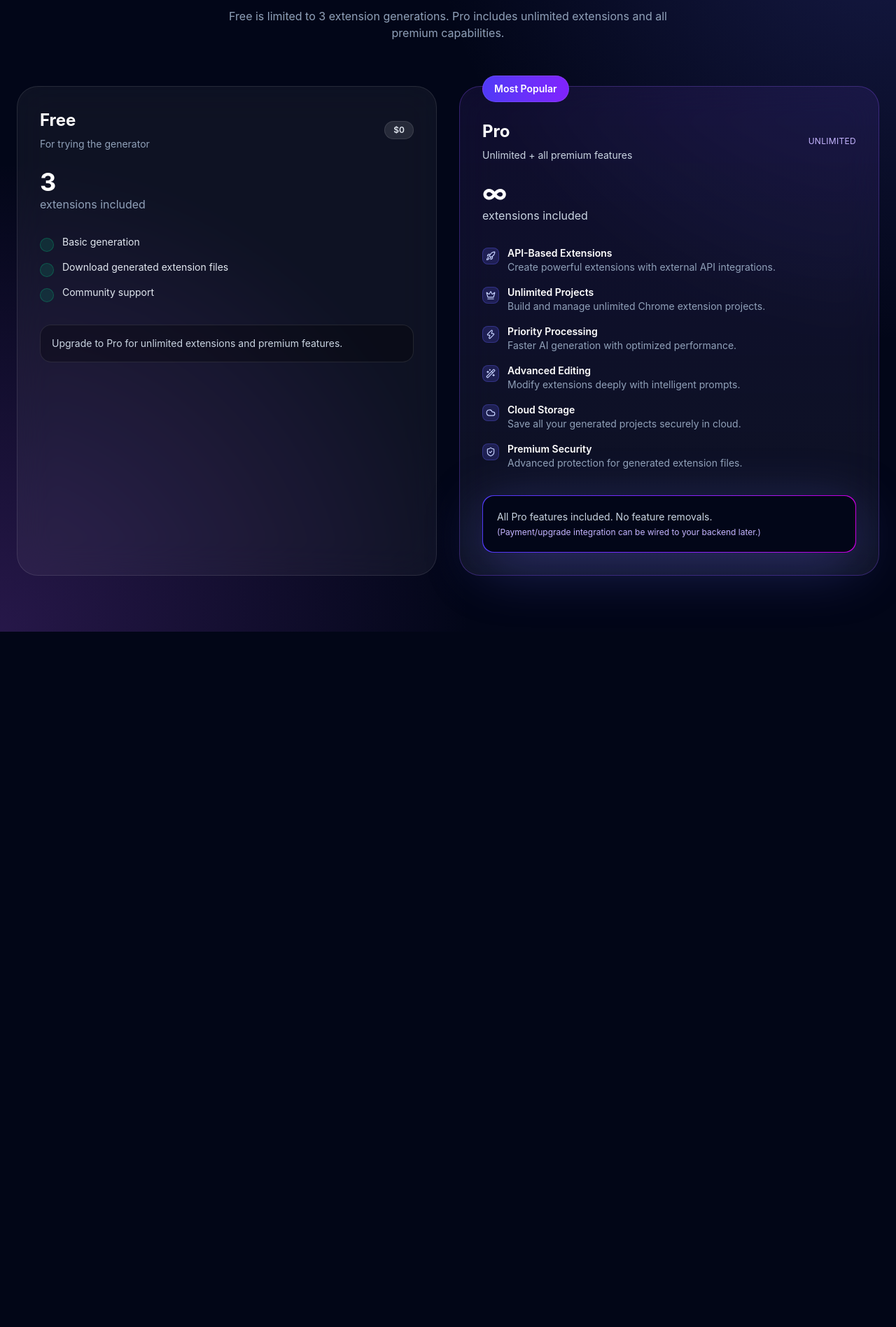
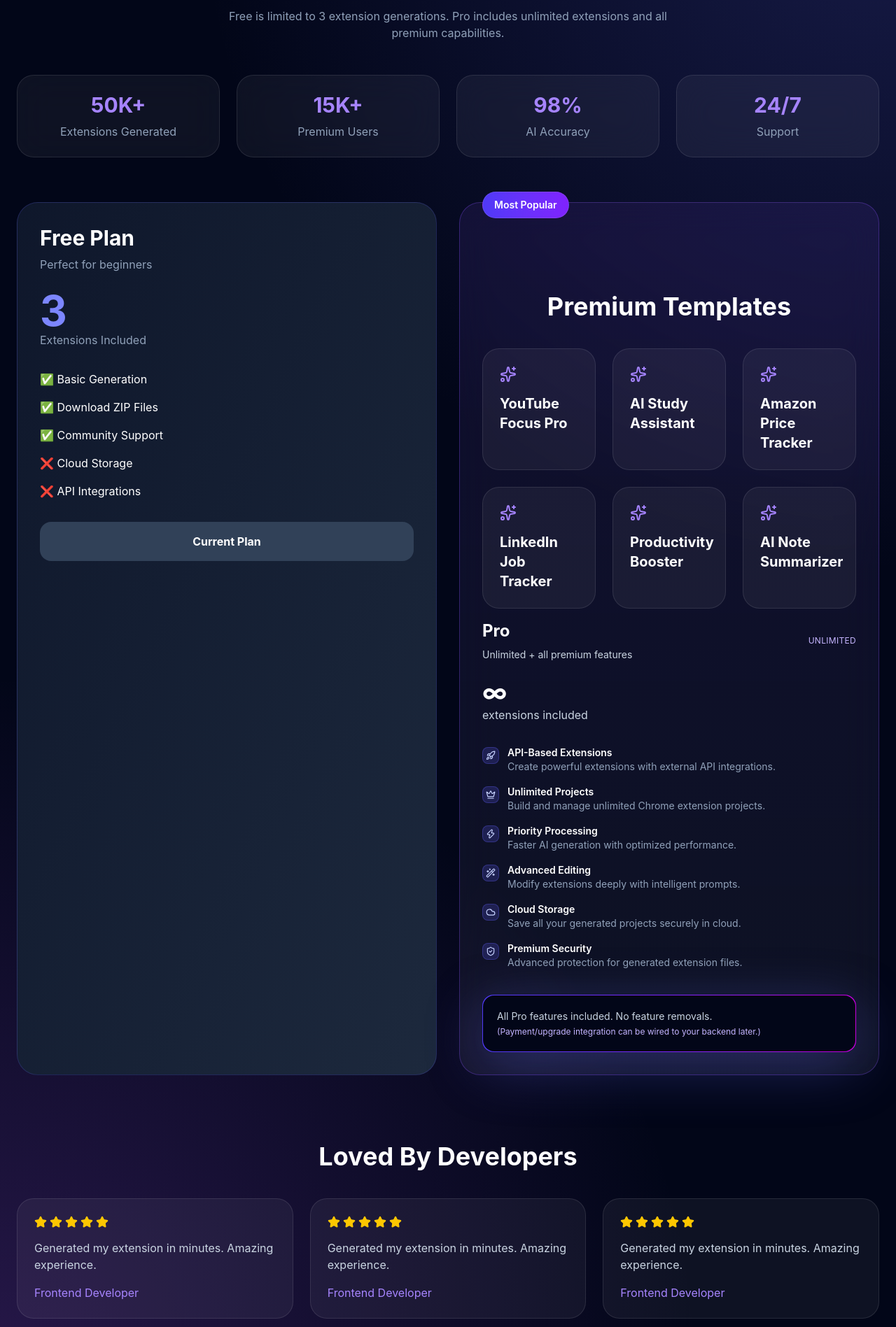
Before and after one commit to vimalrajput05/Extensio, a React (Vite) app in the folder frontend/: page /pricing in a window 1280 px wide. Shown: the part 183-2080 px from the top of the page at 70% size. Before the commit the page ends 1086 px from the top, so only its background shows below. Built offline with nearby package versions, Linux system fonts and the light colour scheme; no server answers.

Commit message:
enhanced the upgrade page

```diff
--- a/frontend/src/pages/PricingPage.jsx
+++ b/frontend/src/pages/PricingPage.jsx
@@ -1,5 +1,6 @@
 import { motion } from "framer-motion";
 import { Crown, ShieldCheck, Zap, Rocket, Wand2, Cloud } from "lucide-react";
+import { Star, CheckCircle, Users, Sparkles } from "lucide-react";
 
 const proFeatures = [
   {
@@ -56,48 +57,61 @@ function PricingPage() {
               premium capabilities.
             </p>
           </motion.div>
+          <div className="mt-12 grid gap-6 md:grid-cols-4">
+  {[
+    { title: "50K+", sub: "Extensions Generated" },
+    { title: "15K+", sub: "Premium Users" },
+    { title: "98%", sub: "AI Accuracy" },
+    { title: "24/7", sub: "Support" },
+  ].map((item) => (
+    <div
+      key={item.title}
+      className="rounded-3xl border border-white/10 bg-white/5 p-6 text-center backdrop-blur-xl"
+    >
+      <h2 className="text-3xl font-bold text-violet-400">
+        {item.title}
+      </h2>
+      <p className="mt-2 text-slate-400">
+        {item.sub}
+      </p>
+    </div>
+  ))}
+</div>
 
           <div className="mt-16 grid gap-8 lg:grid-cols-2">
             {/* Free */}
             <motion.div
-              initial={{ opacity: 0, y: 50 }}
-              whileInView={{ opacity: 1, y: 0 }}
-              transition={{ duration: 0.5 }}
-              className="rounded-[30px] border border-white/10 bg-white/5 backdrop-blur-xl p-8"
-            >
-              <div className="flex items-center justify-between">
-                <div>
-                  <h2 className="text-2xl font-bold">Free</h2>
-                  <p className="mt-2 text-sm text-slate-400">For trying the generator</p>
-                </div>
-                <span className="inline-block px-3 py-1 text-xs font-semibold rounded-full bg-white/10 text-slate-200 border border-white/10">
-                  $0
-                </span>
-              </div>
+  whileHover={{ scale: 1.03 }}
+  className="rounded-[30px] border border-indigo-500/20 bg-gradient-to-br from-slate-900 to-slate-800 p-8"
+>
+  <h2 className="text-3xl font-bold">
+    Free Plan
+  </h2>
 
-              <div className="mt-6">
-                <div className="text-4xl font-bold">3</div>
-                <div className="text-slate-400">extensions included</div>
-              </div>
+  <p className="mt-2 text-slate-400">
+    Perfect for beginners
+  </p>
 
-              <ul className="mt-8 space-y-3">
-                {["Basic generation", "Download generated extension files", "Community support"].map(
-                  (t, i) => (
-                    <li key={i} className="flex items-start gap-3 text-sm text-slate-200">
-                      <span className="mt-1 inline-block h-5 w-5 rounded-full bg-emerald-500/15 border border-emerald-500/30" />
-                      <span>{t}</span>
-                    </li>
-                  )
-                )}
-              </ul>
+  <div className="mt-6 text-6xl font-bold text-indigo-400">
+    3
+  </div>
 
-              <div className="mt-8 rounded-2xl bg-black/30 border border-white/10 p-4">
-                <p className="text-sm text-slate-300">
-                  Upgrade to Pro for unlimited extensions and premium features.
-                </p>
-              </div>
-            </motion.div>
+  <p className="text-slate-400">
+    Extensions Included
+  </p>
 
+  <div className="mt-8 space-y-4">
+    <div>✅ Basic Generation</div>
+    <div>✅ Download ZIP Files</div>
+    <div>✅ Community Support</div>
+    <div>❌ Cloud Storage</div>
+    <div>❌ API Integrations</div>
+  </div>
+
+  <button className="mt-8 w-full rounded-2xl bg-slate-700 py-4 font-bold">
+    Current Plan
+  </button>
+</motion.div>
             {/* Pro */}
             <motion.div
               initial={{ opacity: 0, y: 50 }}
@@ -108,6 +122,36 @@ function PricingPage() {
               <div className="absolute -top-4 left-8 px-4 py-2 rounded-full bg-gradient-to-r from-indigo-600 to-violet-600 text-sm font-semibold border border-white/10">
                 Most Popular
               </div>
+              <motion.div
+  initial={{ opacity: 0 }}
+  whileInView={{ opacity: 1 }}
+  className="mt-24"
+>
+  <h2 className="mb-10 text-center text-4xl font-bold">
+    Premium Templates
+  </h2>
+
+  <div className="grid gap-6 md:grid-cols-3">
+    {[
+      "YouTube Focus Pro",
+      "AI Study Assistant",
+      "Amazon Price Tracker",
+      "LinkedIn Job Tracker",
+      "Productivity Booster",
+      "AI Note Summarizer",
+    ].map((item) => (
+      <div
+        key={item}
+        className="rounded-3xl border border-white/10 bg-white/5 p-6 hover:scale-105 transition"
+      >
+        <Sparkles className="mb-4 text-violet-400" />
+        <h3 className="font-bold text-xl">
+          {item}
+        </h3>
+      </div>
+    ))}
+  </div>
+</motion.div>
 
               <div className="pt-4 flex items-center justify-between">
                 <div>
@@ -153,9 +197,56 @@ function PricingPage() {
               </div>
             </motion.div>
           </div>
+          <div className="mt-24">
+  <h2 className="mb-10 text-center text-4xl font-bold">
+    Loved By Developers
+  </h2>
+
+  <div className="grid gap-6 md:grid-cols-3">
+    {[1, 2, 3].map((item) => (
+      <div
+        key={item}
+        className="rounded-3xl border border-white/10 bg-white/5 p-6"
+      >
+        <div className="mb-4 flex gap-1">
+          {[1, 2, 3, 4, 5].map((s) => (
+            <Star
+              key={s}
+              size={18}
+              className="fill-yellow-400 text-yellow-400"
+            />
+          ))}
+        </div>
+
+        <p className="text-slate-300">
+          Generated my extension in minutes.
+          Amazing experience.
+        </p>
+
+        <p className="mt-4 text-violet-400">
+          Frontend Developer
+        </p>
+      </div>
+    ))}
+  </div>
+</div>
         </div>
       </div>
+      <div className="mt-24 rounded-[40px] bg-gradient-to-r from-indigo-600 via-violet-600 to-pink-600 p-12 text-center">
+  <h2 className="text-5xl font-bold">
+    Ready To Go Pro? 🚀
+  </h2>
+
+  <p className="mt-4 text-xl text-white/90">
+    Build unlimited AI-powered Chrome extensions.
+  </p>
+
+  <button className="mt-8 rounded-2xl bg-white px-10 py-4 font-bold text-black hover:scale-105 transition">
+    Start Pro Trial
+  </button>
+</div>
     </div>
+
   );
 }
 
```
